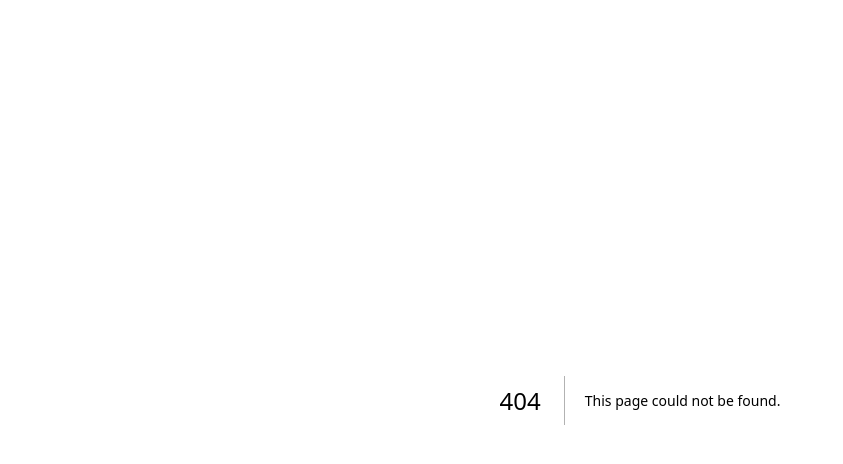
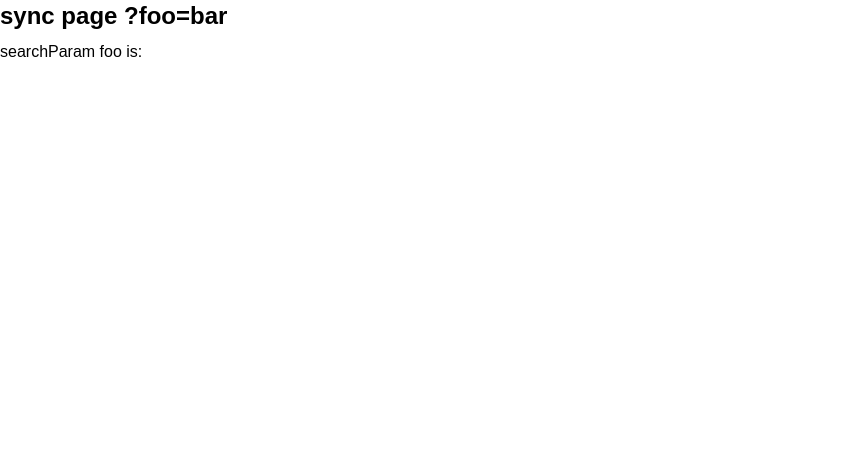
Before and after one commit to peterlidee/searchparams-next-15, a Next.js app: page /syncpage in a window 1280 px wide. Before the commit this address had no page. Shown: the top 464 px of the page, without its empty margins (0-843 px from the left). Built offline with nearby package versions, Linux system fonts and the light colour scheme.

Commit message:
Added syncpage

```diff
--- /dev/null
+++ b/src/app/syncpage/page.tsx
@@ -0,0 +1,15 @@
+import { use } from 'react';
+
+type Props = {
+  searchParams: Promise<{ [key: string]: string | string[] | undefined }>;
+};
+
+export default function SyncPage({ searchParams }: Props) {
+  const currSearchParams = use(searchParams);
+  return (
+    <>
+      <h2 className='text-2xl font-bold mb-2'>sync page ?foo=bar</h2>
+      <div>searchParam foo is: {currSearchParams.foo}</div>
+    </>
+  );
+}
```
